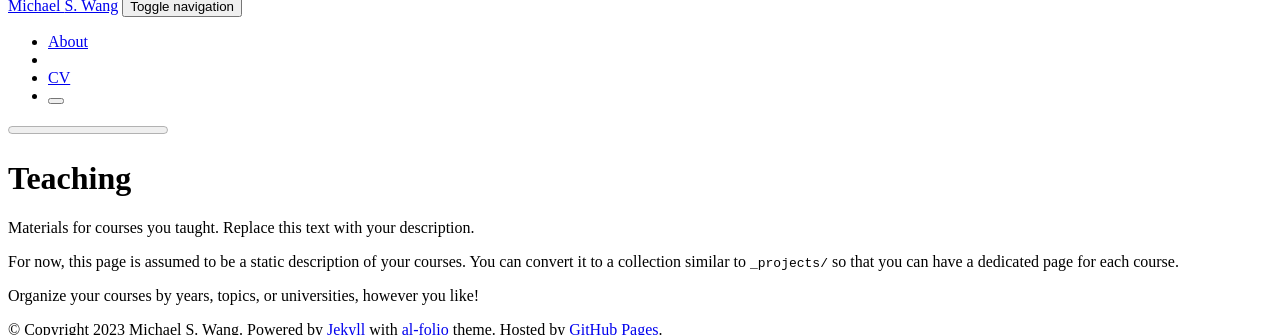
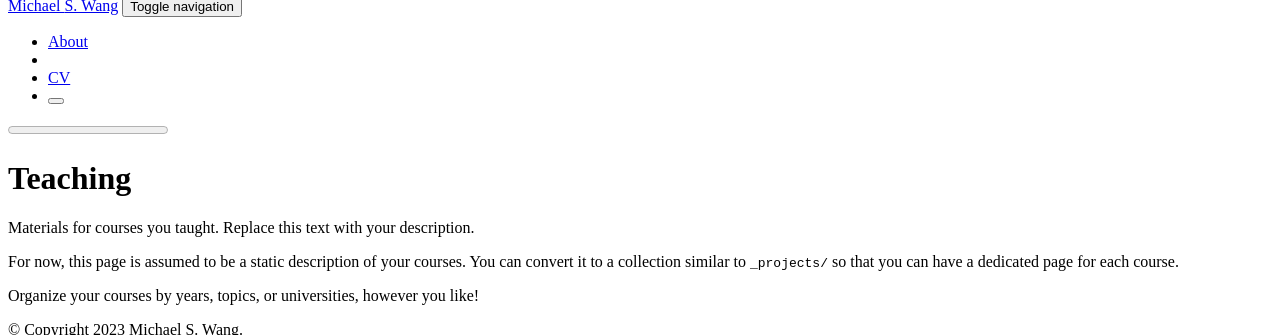
Before and after one commit to michaelwsd/michaelwsd.github.io, a Jekyll site: the page built from _pages/teaching.md, in a window 1280 px wide, cut to the strip 221-556 px from the top of the page. Built offline with Jekyll 4.4.1, drawn with Linux system fonts in a browser that asks for light colours; comment, search, counter and statistics services are not loaded.

Commit message:
Update _config.yml

```diff
--- a/_config.yml
+++ b/_config.yml
@@ -9,9 +9,8 @@ last_name: Wang
 email: a0416517630@icloud.com
 description: > # the ">" symbol means to ignore newlines until "footer_text:"
   A simple, whitespace theme for academics. Based on [*folio](https://github.com/bogoli/-folio) design.
-footer_text: >
-  Powered by <a href="https://jekyllrb.com/" target="_blank">Jekyll</a> with <a href="https://github.com/alshedivat/al-folio">al-folio</a> theme.
-  Hosted by <a href="https://pages.github.com/" target="_blank">GitHub Pages</a>.
+footer_text: > # Powered by <a href="https://jekyllrb.com/" target="_blank">Jekyll</a> with <a href="https://github.com/alshedivat/al-folio">al-folio</a> theme.
+# Hosted by <a href="https://pages.github.com/" target="_blank">GitHub Pages</a>.
 keywords:  # add your own keywords or leave empty
 
 lang: en # the language of your site (for example: en, fr, cn, ru, etc.)
```
